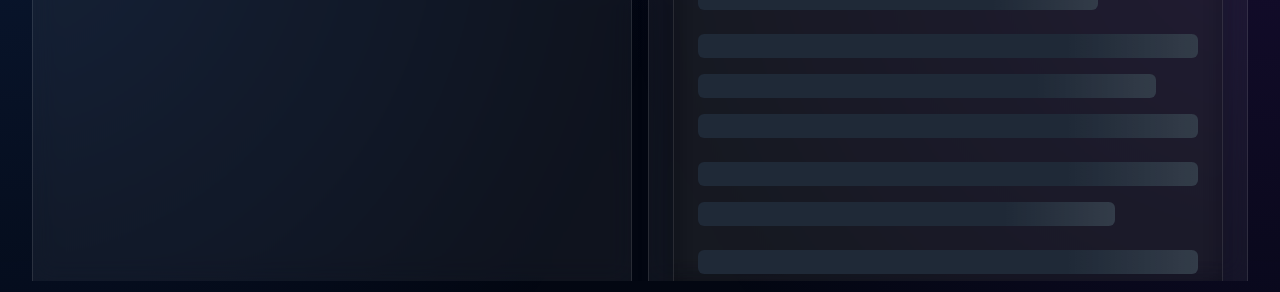
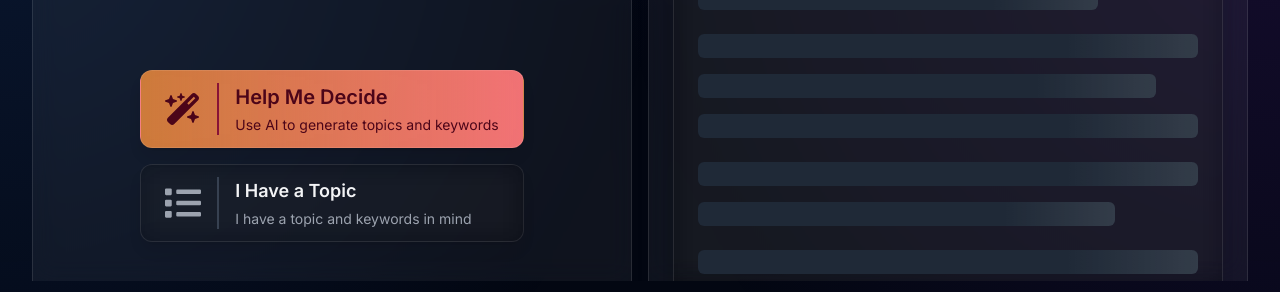
Before and after one commit to cmorman89/mimiq, a React (Vite) app in the folder frontend/: page /generate in a window 1280 px wide. Shown: the part 495-787 px from the top of the page. Built offline with nearby package versions, Linux system fonts and the light colour scheme.

Commit message:
feat: enhance Card component with onClick prop for improved interactivity and update Stepper component's hover effect color for better visual feedback

```diff
--- a/frontend/src/components/Card.tsx
+++ b/frontend/src/components/Card.tsx
@@ -4,13 +4,15 @@ export const Card = ({
   type = "light",
   padding = "default",
   transparent = true,
+  onClick = () => {},
 }: {
   children?: React.ReactNode;
   className?: string;
   type?: "light" | "dark";
   padding?: "default" | "tight" | "none";
   transparent?: boolean;
-  }) => {
+  onClick?: () => void;
+}) => {
   const bgColor =
     type === "light"
       ? transparent
@@ -27,6 +29,7 @@ export const Card = ({
   return (
     <div
       className={`relative flex overflow-auto w-full h-full rounded-xl border border-white/10 ${bgColor} backdrop-blur-md ${paddingClass} ${className} shadow-lg`}
+      onClick={onClick}
     >
       {children}
     </div>
--- a/frontend/src/components/Stepper.tsx
+++ b/frontend/src/components/Stepper.tsx
@@ -26,7 +26,7 @@ const STATUS_CLASSES = {
 } as const;
 
 const NODE_GLOW =
-  "hover:scale-110 shadow hover:shadow-[0_0_20px_rgba(192,38,211,0.8)]";
+  "hover:scale-110 shadow hover:shadow-[0_0_20px_rgba(235,97,0,0.8)]";
 
 export const Stepper = ({
   steps = [],
--- /dev/null
+++ b/frontend/src/features/generate/components/BlogTopicForm.tsx
@@ -0,0 +1,115 @@
+import { FaWandMagicSparkles } from "react-icons/fa6";
+import { Card } from "../../../components/Card";
+import { FaList } from "react-icons/fa";
+import { useState } from "react";
+import { Button } from "../../../components/Button";
+
+export const BlogTopicForm = () => {
+  const [selectedOption, setSelectedOption] = useState<string>("");
+
+  const handleOptionClick = (option: string) => {
+    setSelectedOption(option);
+  };
+  return (
+    <div
+      className={`flex flex-col ${
+        selectedOption === ""
+          ? "items-center justify-center"
+          : "items-start justify-start"
+      } h-full`}
+    >
+      {selectedOption === "" ? (
+        <div className="flex flex-col gap-4 px-4">
+          <Card
+            type="dark"
+            padding="tight"
+            className="flex gap-4 items-center hover:scale-105 transition-all duration-300 cursor-pointer bg-orange-400/80 bg-gradient-to-r from-transparent to-rose-400/80 border-orange-700"
+            onClick={() => handleOptionClick("wizard")}
+          >
+            <FaWandMagicSparkles className="text-rose-950 text-4xl" />
+            <div className="flex flex-col gap-1 border-l-2 border-rose-900 pl-4">
+              <h3 className="text-xl font-semibold text-rose-950">
+                Help Me Decide
+              </h3>
+              <p className="text-rose-950 text-sm">
+                Use AI to generate topics and keywords
+              </p>
+            </div>
+          </Card>
+
+          <Card
+            type="dark"
+            padding="tight"
+            className="flex gap-4 items-center hover:scale-105 transition-all duration-300 cursor-pointer"
+            onClick={() => handleOptionClick("manual")}
+          >
+            <FaList className="text-gray-400 text-4xl" />
+            <div className="flex flex-col gap-1 border-l-2 border-gray-700 pl-4">
+              <h3 className="text-lg font-semibold">I Have a Topic</h3>
+              <p className="text-gray-400 text-sm">
+                I have a topic and keywords in mind
+              </p>
+            </div>
+          </Card>
+        </div>
+      ) : (
+        <div className="flex flex-col gap-4 px-4 w-full">
+          <div className="flex flex-col gap-4">
+            <Card type="dark" padding="tight" className="flex flex-col gap-2 w-full">
+              <div className="flex gap-2 items-center rounded-2xl w-full justify-between">
+                <label
+                  htmlFor="topic"
+                  className="text-sm text-gray-400 whitespace-nowrap min-w-20"
+                >
+                  Blog Topic
+                </label>
+                <input
+                  type="text"
+                  id="topic"
+                  placeholder="Enter blog topic"
+                  className="text-sm text-gray-400 bg-transparent rounded-md p-2 outline-none w-full placeholder:text-gray-600"
+                />
+              </div>
+            </Card>
+            <Card type="dark" padding="tight" className="flex flex-col gap-2 w-full">
+              <div className="flex gap-2 items-center rounded-2xl w-full">
+                <label
+                  htmlFor="details"
+                className="text-sm text-gray-400 whitespace-nowrap min-w-20"
+              >
+                Details
+              </label>
+              <input
+                type="text"
+                id="details"
+                placeholder="Enter details (optional)"
+                className="text-sm text-gray-400 bg-transparent rounded-md p-2 outline-none w-full placeholder:text-gray-600"
+              />
+              </div>
+            </Card>
+
+            <Card type="dark" padding="tight" className="flex flex-col gap-2 w-full">
+              <div className="flex gap-2 items-center rounded-2xl w-full">
+                <label
+              htmlFor="keywords"
+              className="text-sm text-gray-400 whitespace-nowrap min-w-20"
+            >
+              Keywords
+            </label>
+            <input
+              type="text"
+              id="keywords"
+              placeholder="Enter keywords separated by commas (optional)"
+              className="text-sm text-gray-400 bg-transparent rounded-md p-2 outline-none w-full placeholder:text-gray-600"
+                />
+              </div>
+            </Card>
+          </div>
+          <Button type="accent" className="w-full">
+            Generate Blog
+          </Button>
+        </div>
+      )}
+    </div>
+  );
+};
```
